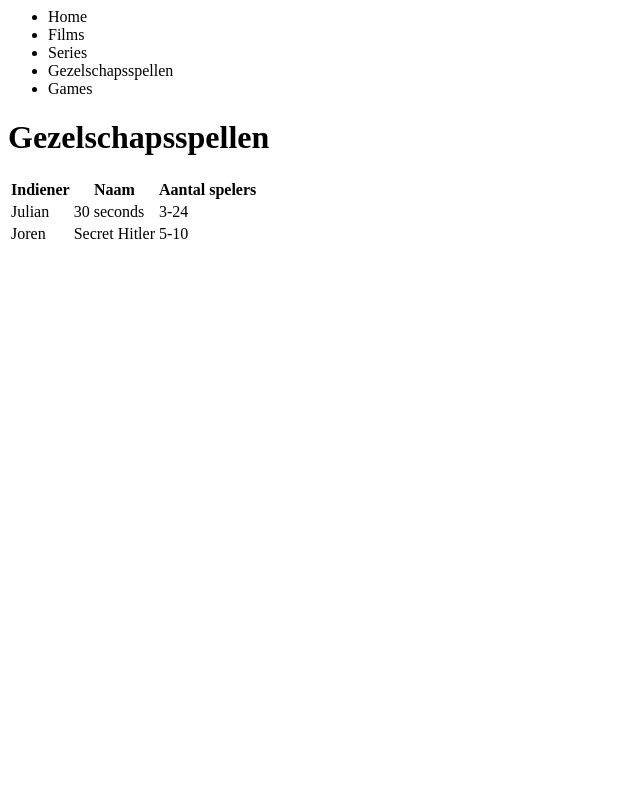
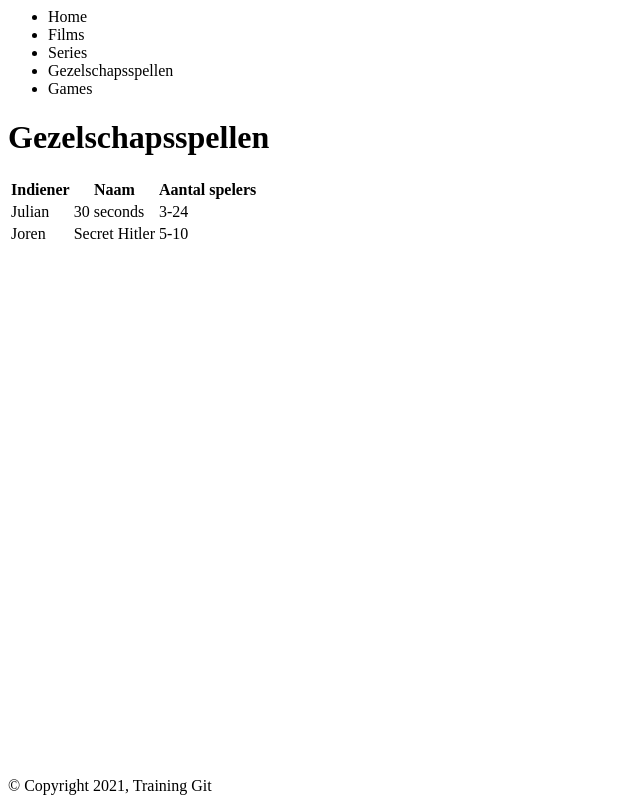
Before and after one commit to hannotify/git-training, a plain HTML site: page gezelschapsspellen.html in a window 1280 px wide. Shown: the whole page, without its empty margins (0-640 px from the left). Drawn offline with Linux system fonts and the light colour scheme.

Commit message:
Added footer to spellen page

```diff
--- a/gezelschapsspellen.html
+++ b/gezelschapsspellen.html
@@ -36,4 +36,7 @@
             </table>
         </div>
     </body>
+    <footer style="position:fixed; bottom: 5;">
+        &copy; Copyright 2021, Training Git
+    </footer>
 </html>
```
